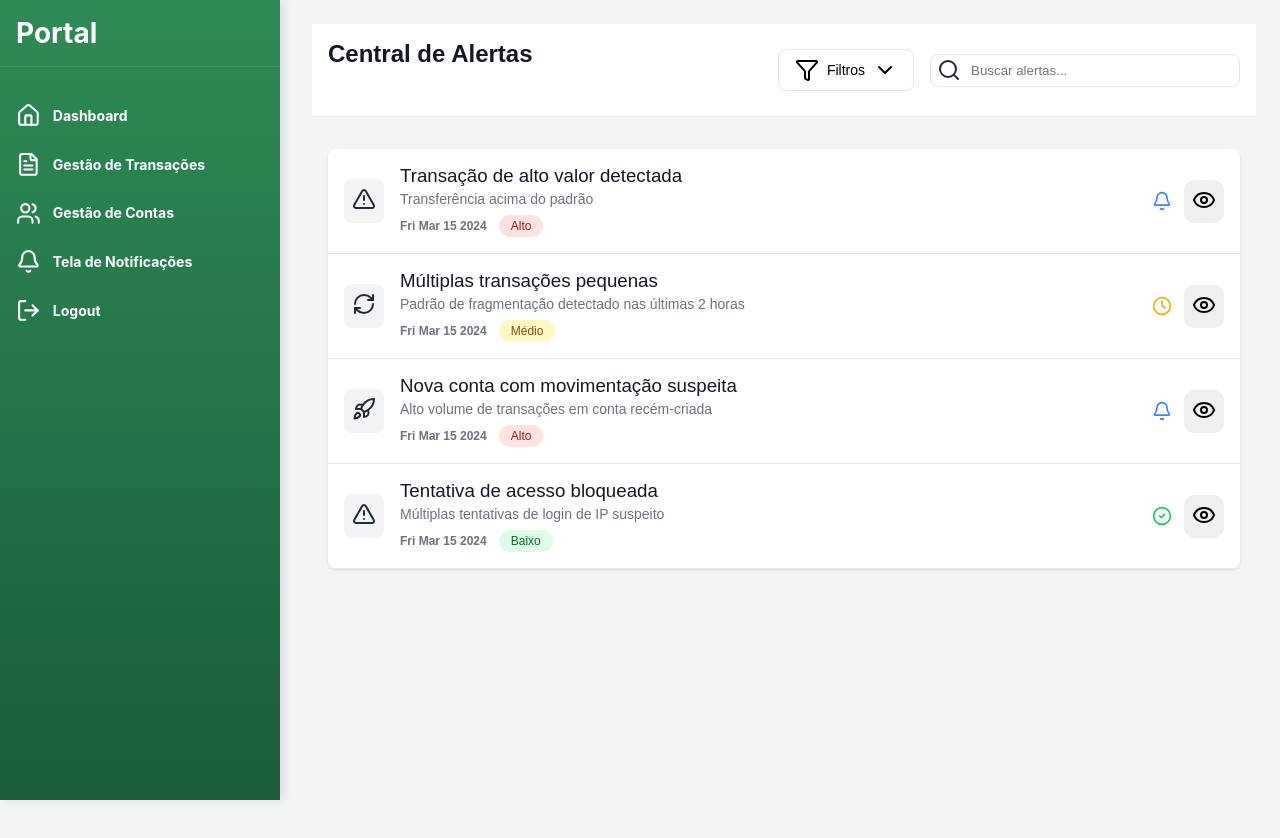
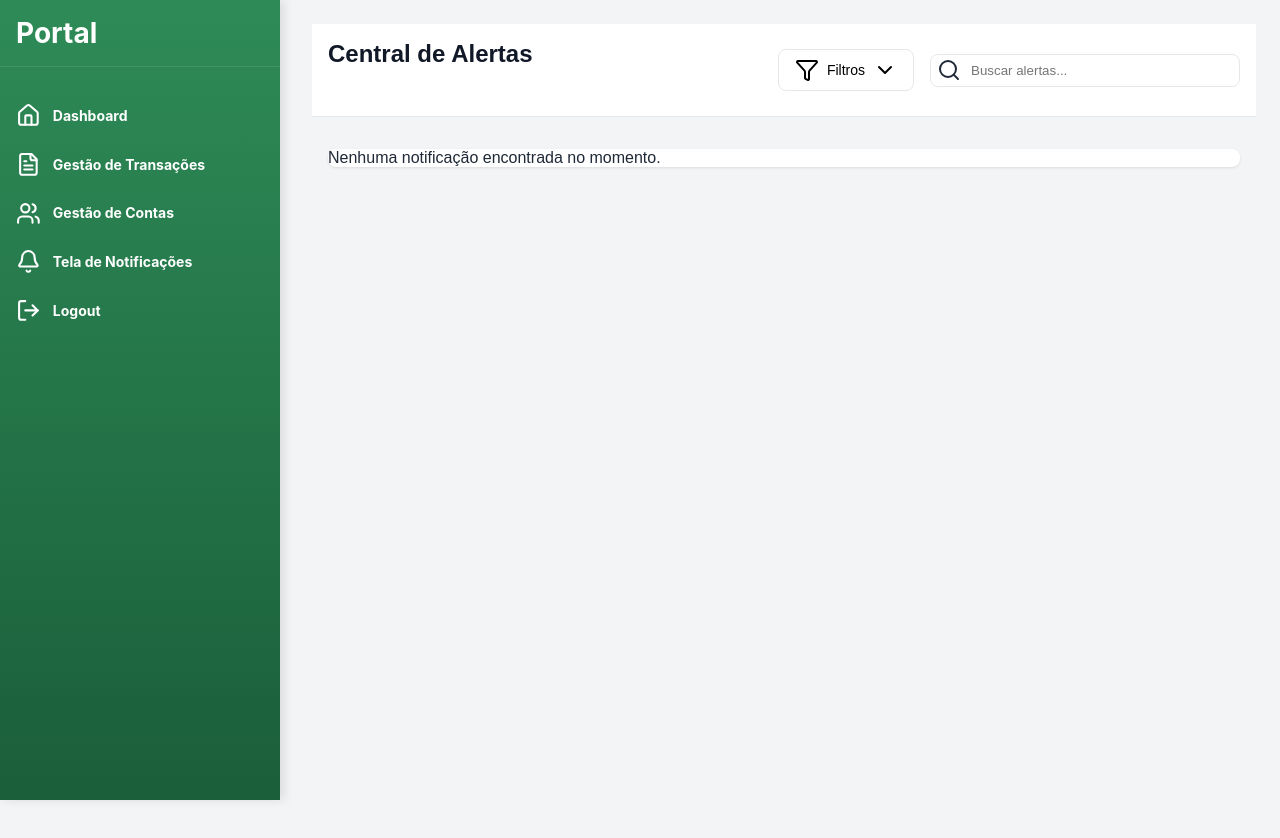
Before and after one commit to RusthenRonald2006/Portal-de-analise-em-anomalias-transacionais, a React (Create React App) app in the folder detec-anomalias/: page /notificacoes in a window 1280 px wide. Shown: the top 838 px of the page. Built offline with nearby package versions, Linux system fonts and the light colour scheme; the HTML template or start-up script is replaced by a standard one.

Commit message:
removi dados mockados

```diff
--- a/detec-anomalias/src/components/Pages/Notificacoes.js
+++ b/detec-anomalias/src/components/Pages/Notificacoes.js
@@ -6,44 +6,7 @@ XCircle,Eye,Circle} from 'lucide-react';
 import { Menu } from 'lucide-react';
 function Notificacoes(){
 
-    const mockData = [
-        {
-            id:"1",
-            type:'suspicious', //Significado: Algo suspeito foi detectado.
-            title: 'Transação de alto valor detectada',
-            description: 'Transferência acima do padrão',
-            timestamp:'2024-03-15T14:30:00',
-            severity: "alto",
-            status:"novo"
-        },
-        {
-            id: '2',
-            type:'pattern', //Significado: Um padrão incomum foi identificado.
-            title: 'Múltiplas transações pequenas',
-            description: 'Padrão de fragmentação detectado nas últimas 2 horas',
-            timestamp: '2024-03-15T13:45:00',
-            severity: 'medio',
-            status: 'analise'
-        },
-        {
-            id: '3',
-            type:'account', //Significado: Algo relacionado à conta do usuário foi detectado.
-            title: 'Nova conta com movimentação suspeita',
-            description: 'Alto volume de transações em conta recém-criada',
-            timestamp: '2024-03-15T12:15:00',
-            severity: 'alto',
-            status: 'novo'
-        },
-        {
-            id: '4',
-            type:'suspicious', //Significado: Algo suspeito foi detectado.
-            title: 'Tentativa de acesso bloqueada',
-            description: 'Múltiplas tentativas de login de IP suspeito',
-            timestamp: '2024-03-15T11:30:00',
-            severity: 'baixo',
-            status: 'resolvido'
-        }
-    ]
+    const mockData = []
 
     const getTypeIcon = (type)=>{
         switch (type){
```
